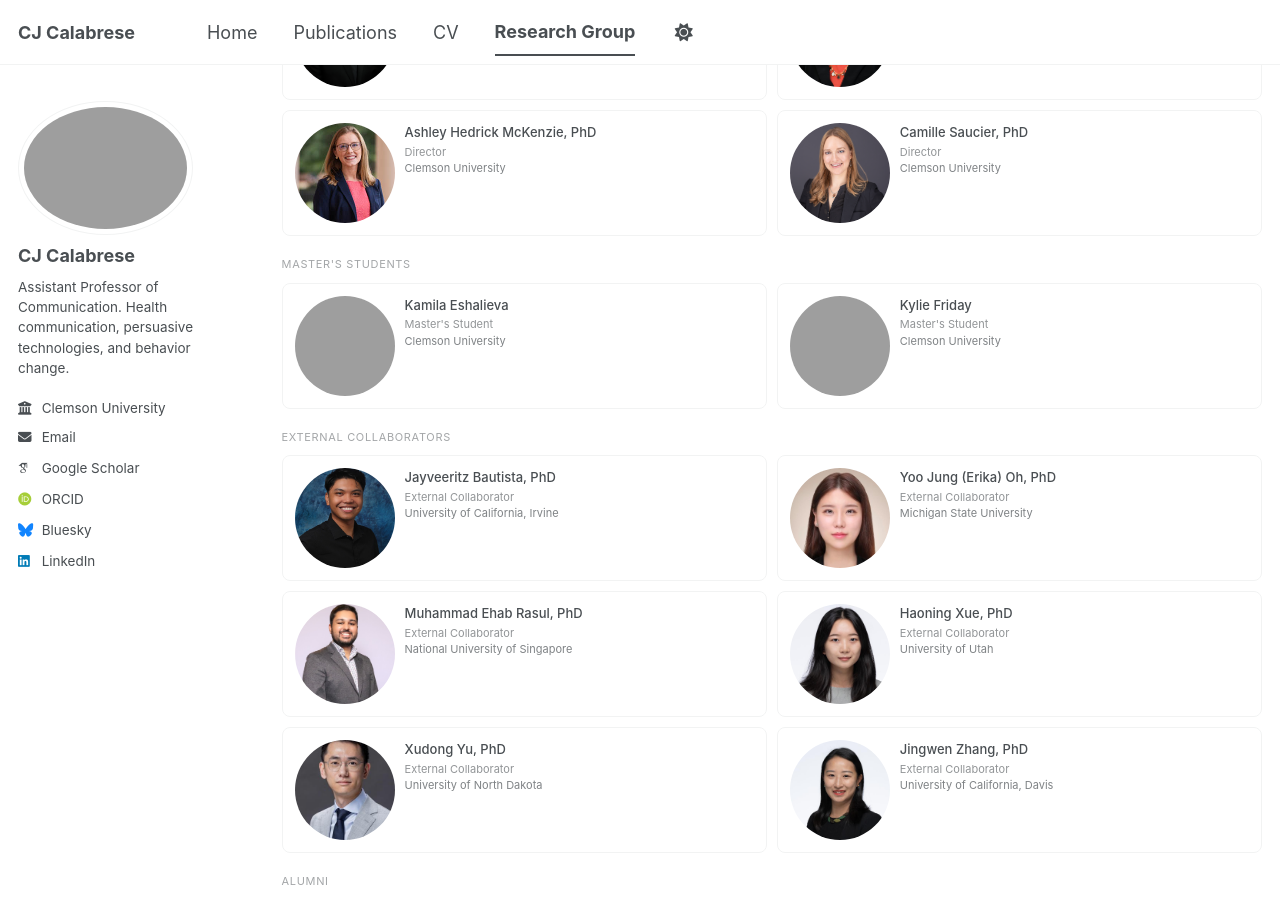
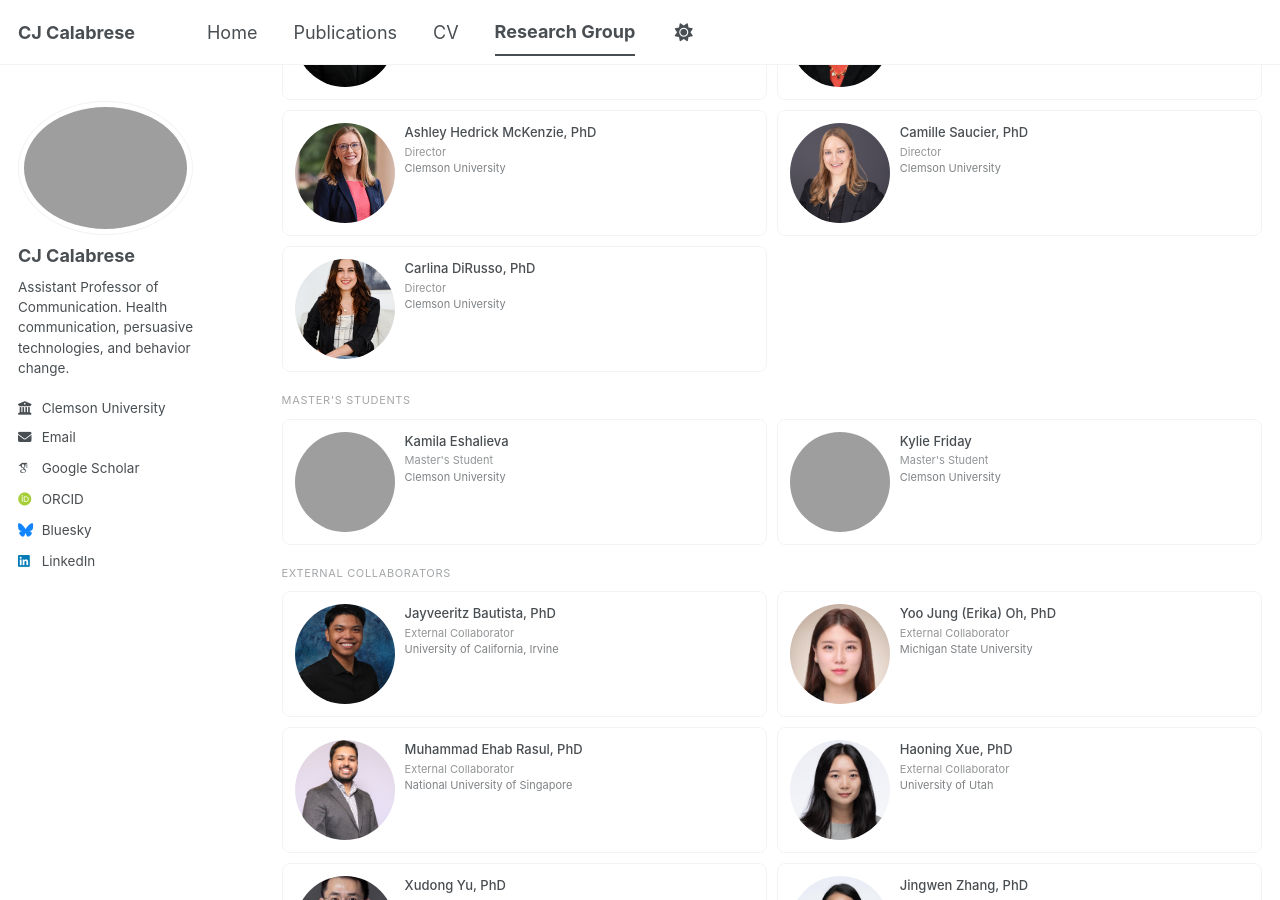
Before and after one commit to cjcalabresephd/cjcalabresephd.github.io, a Jekyll site: the page built from _pages/research-group.md, in a window 1280 px wide and 900 px high, scrolled down 325 px, cut to the strip 0-900 px from the top of the window. Built offline with Jekyll 4.4.1, drawn with Linux system fonts in a browser that asks for light colours; some web fonts are replaced; a script bundle is joined from its source files by our own code; library files that are not in the unit come from our copies; grey boxes are pictures that could not be loaded.

Commit message:
Update research-group.md

```diff
--- a/_pages/research-group.md
+++ b/_pages/research-group.md
@@ -47,6 +47,16 @@ Welcome to the **Health Communication and Digital Innovation Research Group** at
       <div class="member-inst">Clemson University</div>
     </div>
   </a>
+
+  <a class="member-card" href="/people/carlina-dirusso/">
+    <img class="member-avatar" src="/images/lab/carlinadirusso.jpg" alt="Carlina DiRusso">
+    <div>
+      <div class="member-name">Carlina DiRusso, PhD</div>
+      <div class="member-role">Director</div>
+      <div class="member-inst">Clemson University</div>
+    </div>
+  </a>
+
   </div>
 
 <p class="section-label">Master's Students</p>
```
